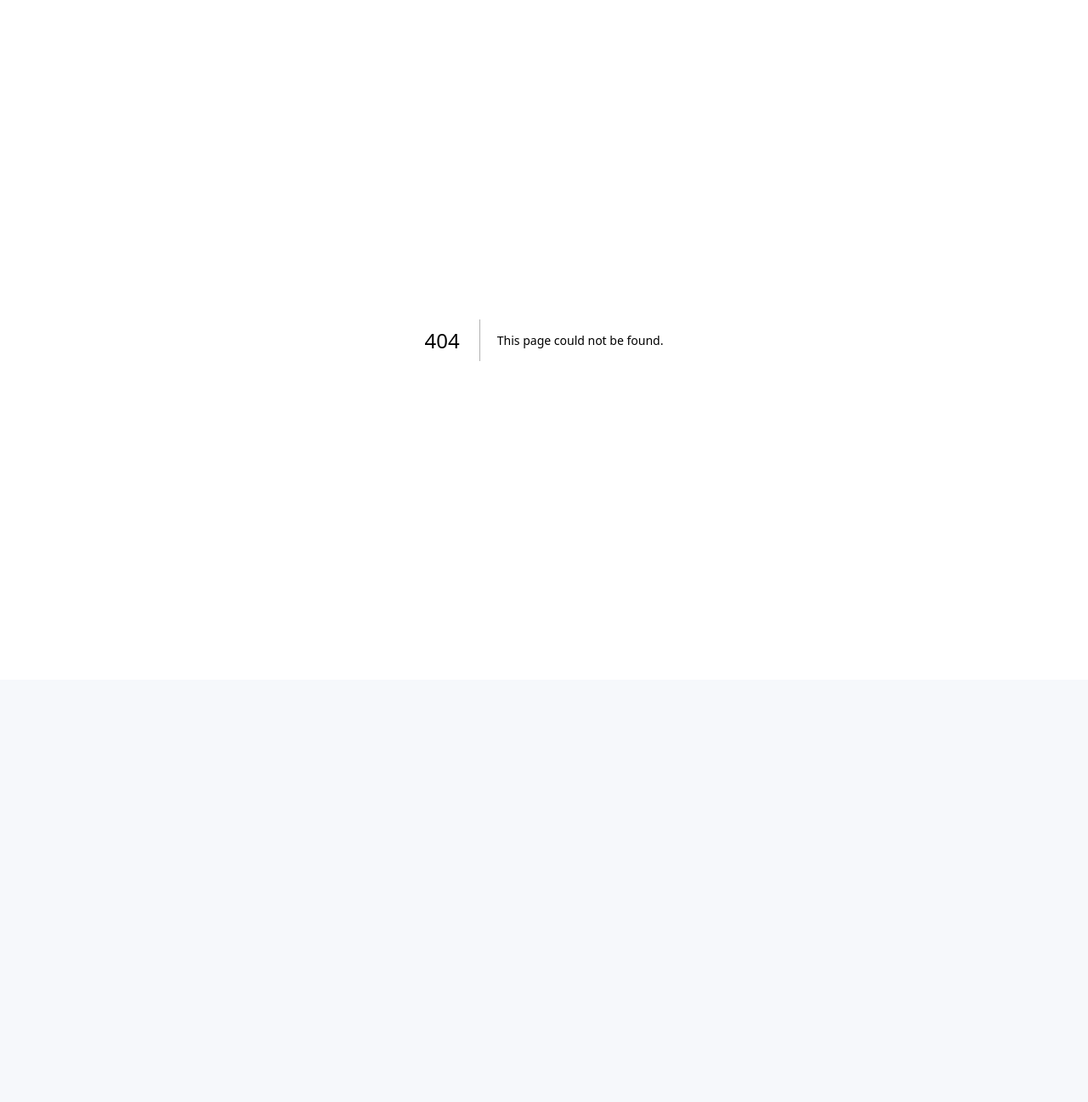
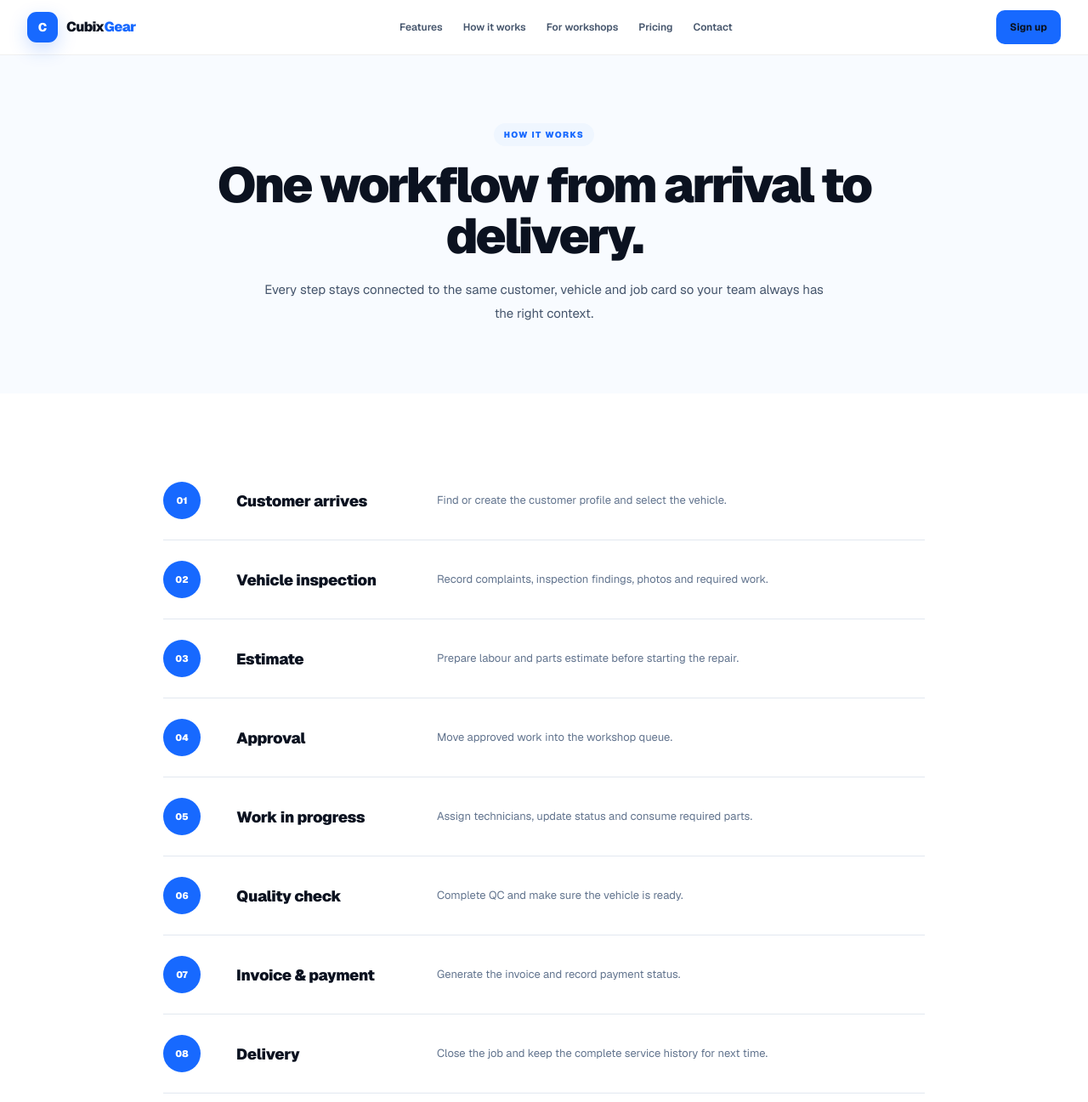
Before and after one commit to amnas-cubixmet/cubegears-public-website, a Next.js app: page /how-it-works in a window 1280 px wide. Before the commit this address had no page. Shown: the top 1297 px of the page at 85% size. Before the commit the page ends 800 px from the top, so only its background shows below. Built offline with nearby package versions, Linux system fonts and the light colour scheme.

Commit message:
Add CubixGear public website pages

```diff
--- /dev/null
+++ b/app/how-it-works/page.tsx
@@ -0,0 +1,55 @@
+import Link from "next/link";
+import { PublicHeader } from "@/components/PublicHeader";
+import { PublicFooter } from "@/components/PublicFooter";
+
+const steps = [
+  ["01", "Customer arrives", "Find or create the customer profile and select the vehicle."],
+  ["02", "Vehicle inspection", "Record complaints, inspection findings, photos and required work."],
+  ["03", "Estimate", "Prepare labour and parts estimate before starting the repair."],
+  ["04", "Approval", "Move approved work into the workshop queue."],
+  ["05", "Work in progress", "Assign technicians, update status and consume required parts."],
+  ["06", "Quality check", "Complete QC and make sure the vehicle is ready."],
+  ["07", "Invoice & payment", "Generate the invoice and record payment status."],
+  ["08", "Delivery", "Close the job and keep the complete service history for next time."],
+];
+
+export default function HowItWorksPage() {
+  return (
+    <main className="min-h-screen bg-white text-[#0b1220]">
+      <PublicHeader />
+
+      <section className="bg-[#f8fbff]">
+        <div className="page-shell py-16 text-center sm:py-20">
+          <span className="inline-flex rounded-full bg-blue-50 px-3 py-1.5 text-[10px] font-black uppercase tracking-[.14em] text-[#1769ff]">How it works</span>
+          <h1 className="mx-auto mt-4 max-w-4xl text-[40px] font-black leading-[1.03] tracking-[-.05em] sm:text-[58px]">
+            One workflow from arrival to delivery.
+          </h1>
+          <p className="mx-auto mt-5 max-w-2xl text-[15px] leading-7 text-slate-600">
+            Every step stays connected to the same customer, vehicle and job card so your team always has the right context.
+          </p>
+        </div>
+      </section>
+
+      <section className="page-shell py-16 sm:py-20">
+        <div className="mx-auto max-w-4xl">
+          {steps.map(([number, title, description], index) => (
+            <div key={number} className="grid gap-4 border-b border-slate-200 py-6 sm:grid-cols-[70px_220px_1fr] sm:items-center">
+              <div className="grid h-11 w-11 place-items-center rounded-full bg-[#1769ff] text-[11px] font-black text-white">{number}</div>
+              <h2 className="text-[18px] font-black tracking-[-.02em]">{title}</h2>
+              <p className="text-[13px] leading-6 text-slate-500">{description}</p>
+              {index === steps.length - 1 ? null : <span className="hidden" />}
+            </div>
+          ))}
+        </div>
+
+        <div className="mt-12 text-center">
+          <Link href="/signup" className="inline-flex h-12 items-center justify-center rounded-xl bg-[#1769ff] px-6 text-[13px] font-extrabold text-white">
+            Start with CubixGear →
+          </Link>
+        </div>
+      </section>
+
+      <PublicFooter />
+    </main>
+  );
+}
```
